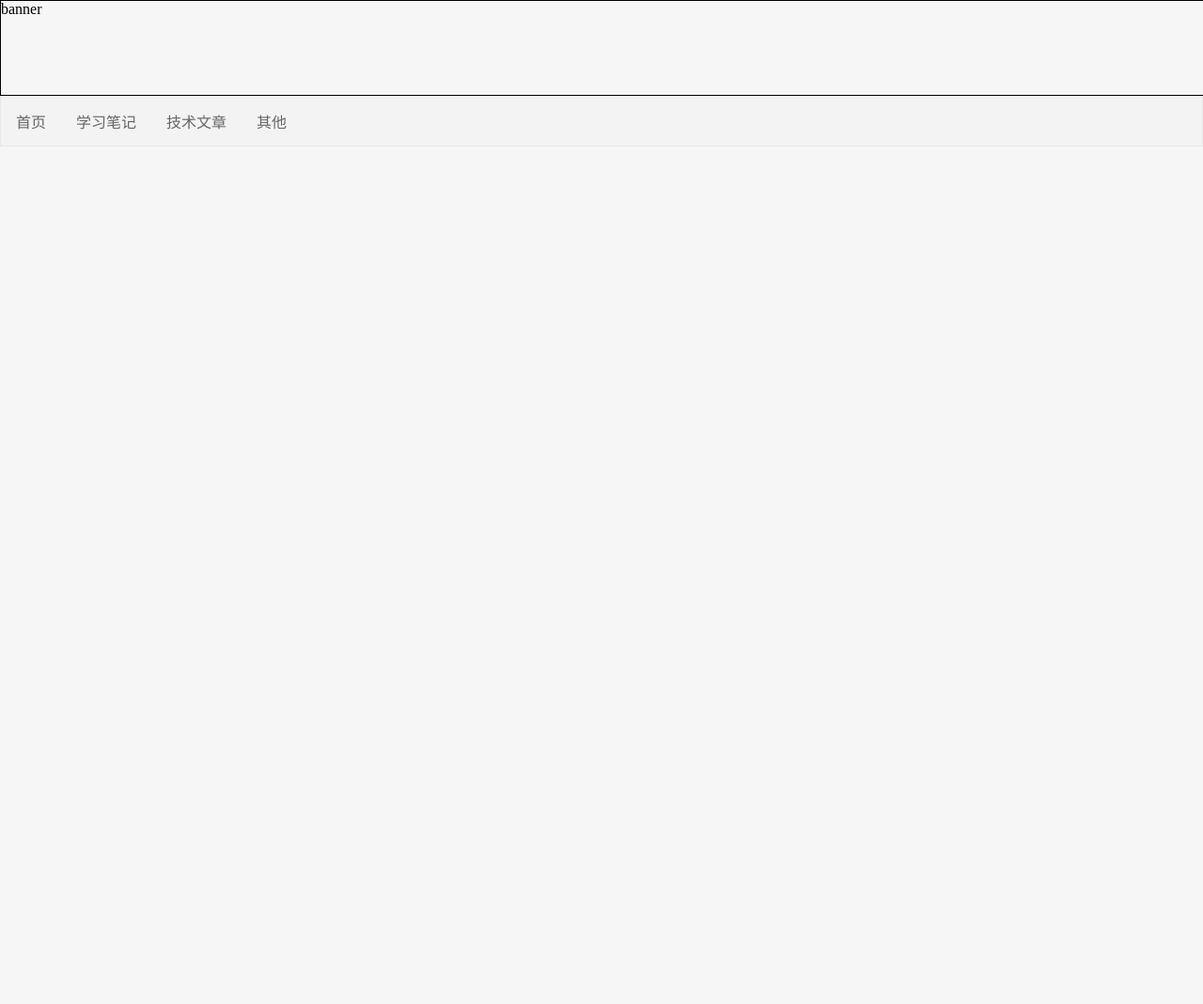
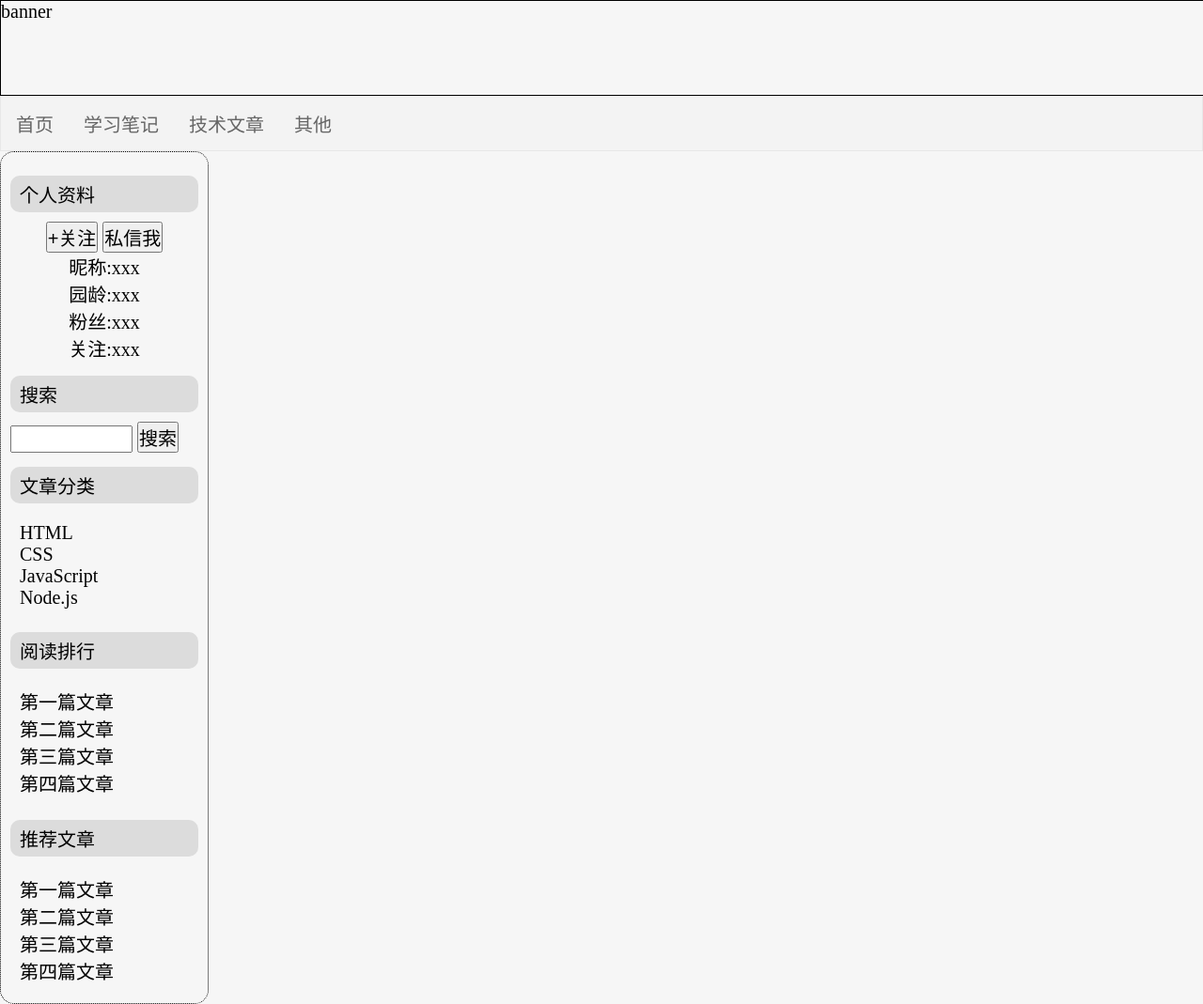
Before and after one commit to 635625250/myblog, a plain HTML site: page index.html in a window 1280 px wide. Shown: the whole page at 94% size. Before the commit the page ends 800 px from the top, so only its background shows below. Drawn offline with Linux system fonts and the light colour scheme.

Commit message:
Signed-off-by: lhj <635625250@qq.com>

```diff
--- a/css/style.css
+++ b/css/style.css
@@ -35,3 +35,42 @@ body{
 #index-nav li a:hover:not(.active){
 	background-color:#ddd;
 }
+
+
+*{
+	margin: 0;
+	padding: 0;
+	font-size: 20px;
+}
+#menu-bar{
+	width:200px;
+	padding:10px;
+	float: left;
+	border:1px dotted;
+	border-radius: 15px;
+}
+.personal-data,.article-search,.blog-category,.reading-list,.recommended-articles{
+	margin-top:15px;
+}
+
+.information{
+	text-align: center;
+	margin-top:10px;
+}
+.title{
+	width: 180px;
+	padding:5px 10px;
+	border-radius: 10px;
+	background-color: gainsboro;
+	margin-bottom: 10px;
+}
+.list{
+	padding:10px;
+	list-style: none;
+}
+a{
+	text-decoration: none;
+}
+a:visited {color: black}
+a:hover {color: cornflowerblue}
+a:active {color: #0000FF}
--- a/index.html
+++ b/index.html
@@ -22,5 +22,74 @@
 	</div>
 </div>
 
+
+<!--菜单栏-->
+<div id="menu-bar">
+	<div class="personal-data">
+		<div class="title">
+			个人资料
+		</div>
+		<div class="information">
+			<form action="#" method="post">
+				<input type="submit" value="+关注"/>
+				<input type="submit" value="私信我"/>
+			</form>
+			<ul>
+				<li>昵称:xxx</li>
+				<li>园龄:xxx</li>
+				<li>粉丝:xxx</li>
+				<li>关注:xxx</li>
+			</ul>
+		</div>
+	</div>
+	<div class="article-search ">
+		<div class="title">
+			搜索
+		</div>
+		<form action="" method="get">
+			<input type="text" name="search" style="width:126px;height:25px;">
+			<input type="submit" value="搜索">
+		</form>
+	</div>
+	<div class="blog-category">
+		<div class="title">
+			文章分类
+		</div>
+		<div>
+			<ul class="list">
+				<li><a href="">HTML</a> </li>
+				<li><a href="">CSS</a> </li>
+				<li><a href="">JavaScript</a> </li>
+				<li><a href="">Node.js</a> </li>
+			</ul>
+		</div>
+	</div>
+	<div class="reading-list">
+		<div class="title">
+			阅读排行
+		</div>
+		<div>
+			<ul class="list">
+				<li><a href="">第一篇文章</a> </li>
+				<li><a href="">第二篇文章</a> </li>
+				<li><a href="">第三篇文章</a> </li>
+				<li><a href="">第四篇文章</a> </li>
+			</ul>
+		</div>
+	</div>
+	<div class="recommended-articles">
+		<div class="title">
+			推荐文章
+		</div>
+		<div>
+			<ul class="list">
+				<li><a href="">第一篇文章</a> </li>
+				<li><a href="">第二篇文章</a> </li>
+				<li><a href="">第三篇文章</a> </li>
+				<li><a href="">第四篇文章</a> </li>
+			</ul>
+		</div>
+	</div>
+</div>
 </body>
 </html>
```
